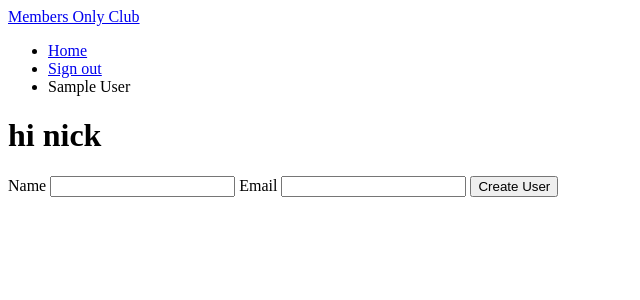
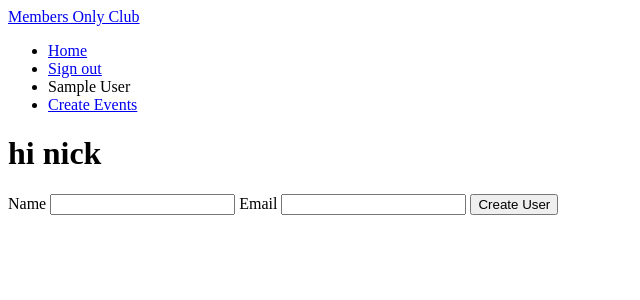
Before and after one commit to addod19/private-events, a Rails app: page /users/new in a window 1280 px wide. Shown: the top 300 px of the page, without its empty margins (0-640 px from the left). Run offline with Rails 7, Linux system fonts and the light colour scheme; the visitor is signed in with stand-in values (Sample User, id 1); style sheets or scripts are compiled from the project's sources; some libraries are stand-ins or nearby versions.

Commit message:
added link to create events in header

```diff
--- a/app/views/layouts/_header.html.erb
+++ b/app/views/layouts/_header.html.erb
@@ -7,6 +7,7 @@
         <% if signed_in? %>
           <li><%= link_to "Sign out", signout_path, method: :delete %></li>
           <li><%= current_user.name %> </li>
+          <li><%= link_to "Create Events", new_event_path %>
         <% else %>
           <li><%= link_to "Sign in", signin_path %></li>
         <% end %>
```
Also changed, not shown: app/views/users/show.html.erb (line endings or trailing spaces).
